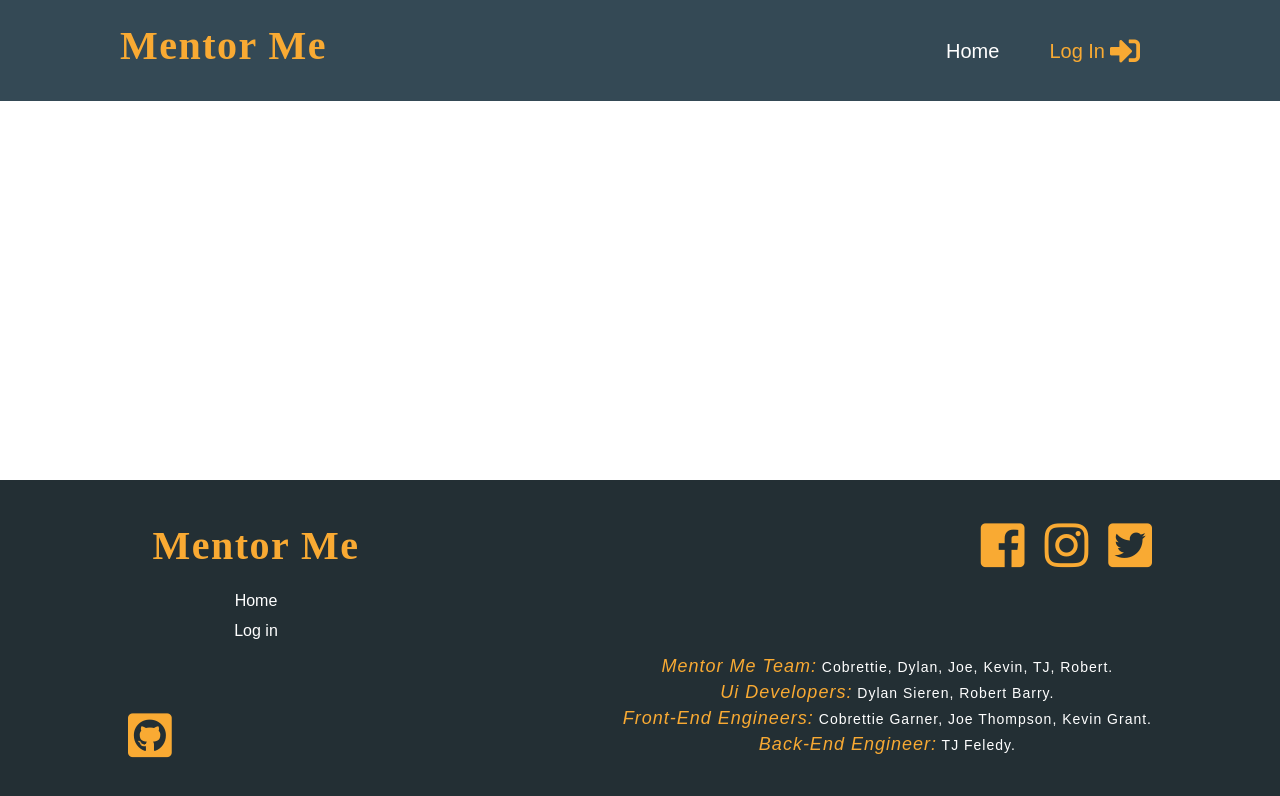
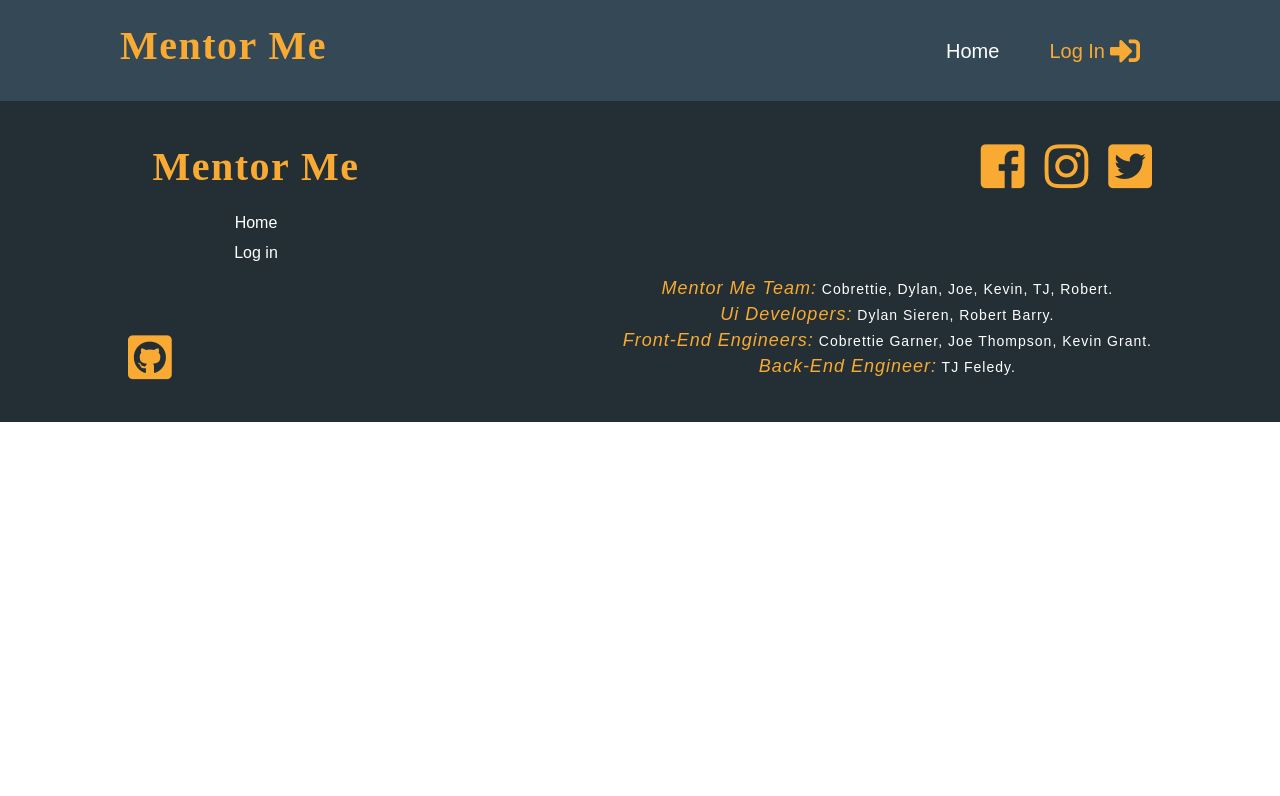
Before and after one commit to Build-Week-mentor-me/Front-end, a React (Create React App) app in the folder mentor-me/: page / in a window 1280 px wide. Shown: the top 796 px of the page. Built offline with nearby package versions, Linux system fonts and the light colour scheme.

Commit message:
change footer postion from fixed to sticky

```diff
--- a/mentor-me/src/App.css
+++ b/mentor-me/src/App.css
@@ -214,7 +214,7 @@ body {
     display: flex;
     flex-flow: row wrap;
     padding: 40px 0;
-    position: fixed;
+    position: sticky;
     left: 0;
     bottom: 0;
     width: 100%;
--- a/mentor-me/src/Components/Questions/QuestionForm.js
+++ b/mentor-me/src/Components/Questions/QuestionForm.js
@@ -55,7 +55,7 @@ const FormikQuestionForm = withFormik({
         console.log(values)
 
         axios
-            .post("https://reqres.in/api/users", values)
+            .post("https://bw-unit4-mentor-me.herokuapp.com/", values)
             .then(res => {
                 console.log(res)
                 resetForm()
```
